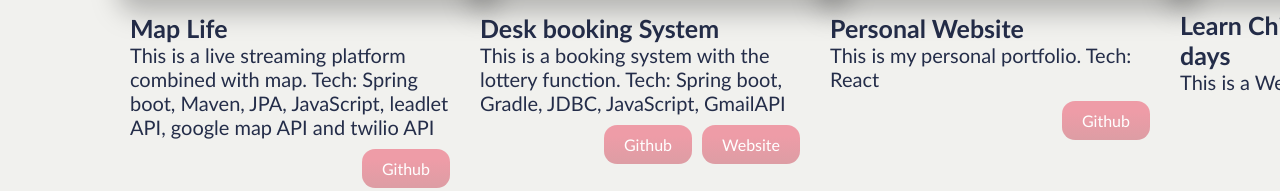
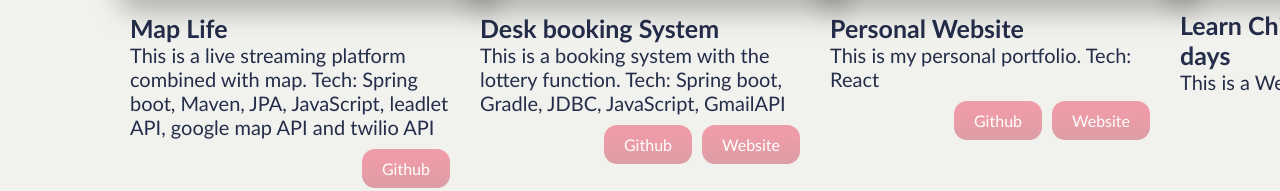
Before and after one commit to chansukman/personal-website-React, a React (Create React App) app: page / in a window 1280 px wide. Shown: the part 2895-3086 px from the top of the page. Built offline with nearby package versions, Linux system fonts and the light colour scheme.

Commit message:
update the project url

```diff
--- a/src/components/Portfolio/Portfolio.jsx
+++ b/src/components/Portfolio/Portfolio.jsx
@@ -44,7 +44,7 @@ const Portfolio = () => {
           detail={"This is a booking system with the lottery function. Tech: Spring boot, Gradle, JDBC, JavaScript, GmailAPI"}
           darkMode={darkMode}
           gitUrl={"https://github.com/chansukman/office-desk-booking-system"}
-          proUrl={"http://shuwenproject.uksouth.cloudapp.azure.com/login"}
+          proUrl={"bookingsystem.shuwenchen.cf"}
           />
         </SwiperSlide>
         <SwiperSlide>
@@ -55,6 +55,7 @@ const Portfolio = () => {
           detail={"This is my personal portfolio. Tech: React"}
           darkMode={darkMode}
           gitUrl={"https://github.com/chansukman/personal-website-React"}
+          proUrl={"maplife.shuwenchen.cf"}
           />
         </SwiperSlide>
         <SwiperSlide>
```
